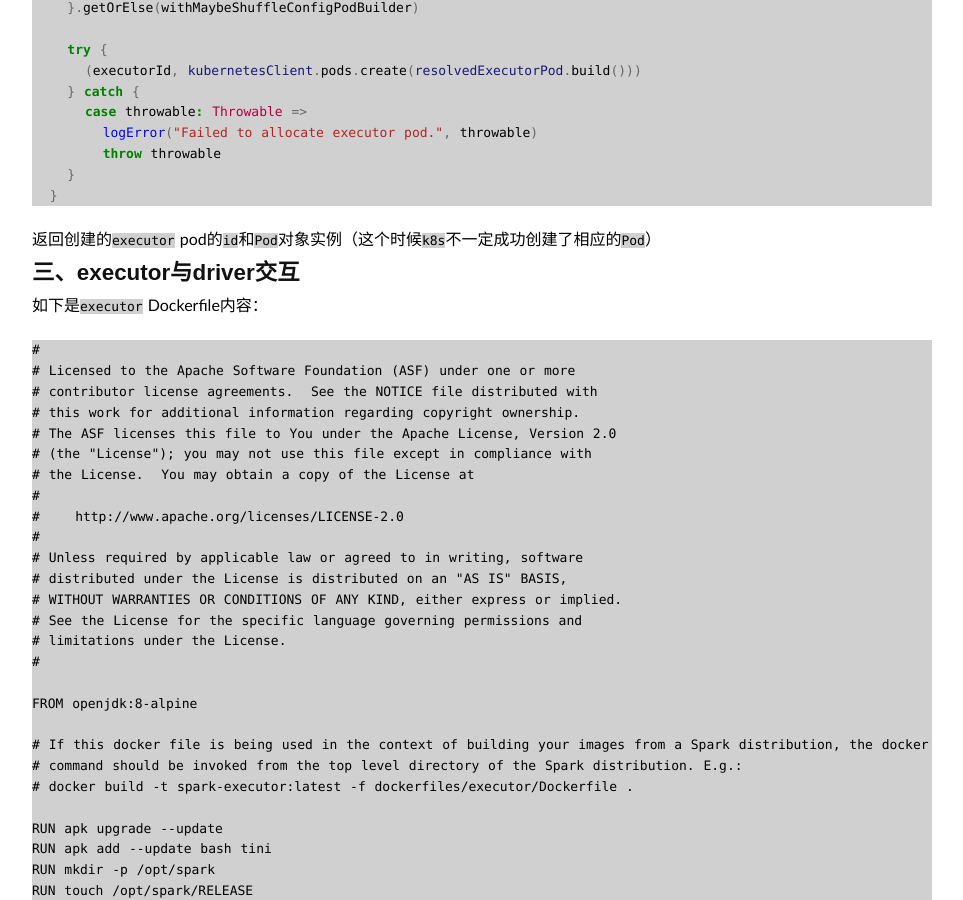
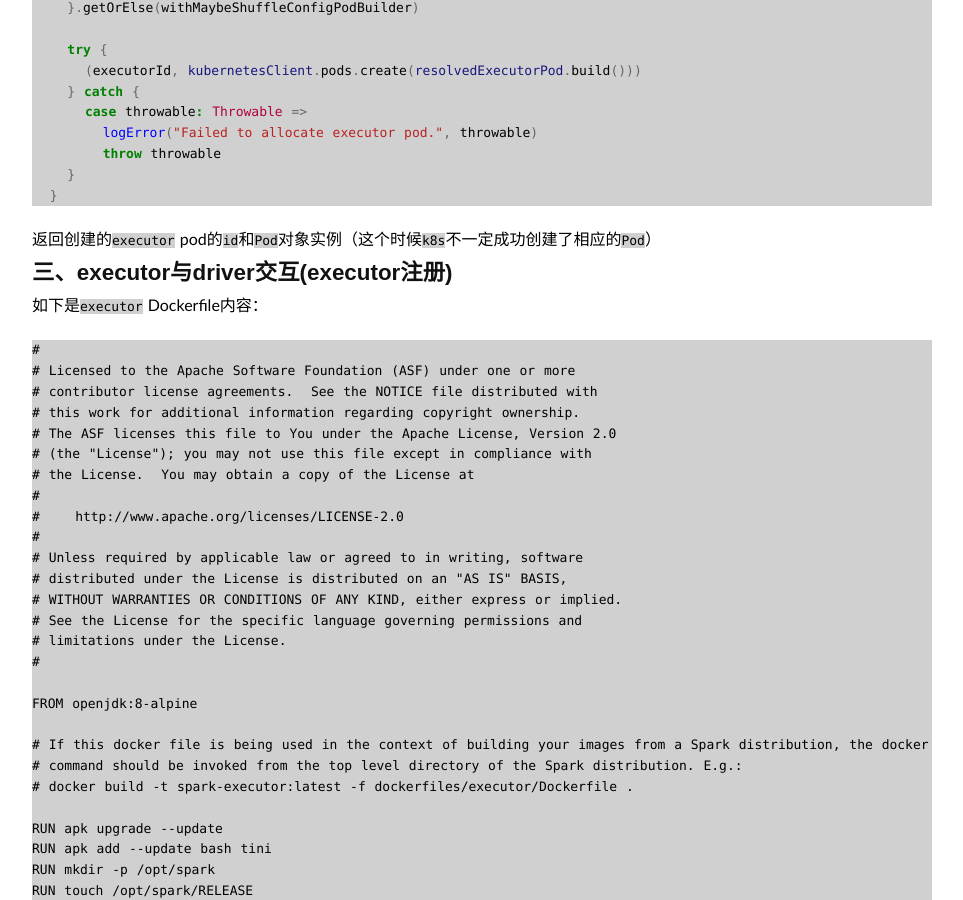
Before and after one commit to duyanghao/duyanghao.github.io, a Jekyll site: the page built from _posts/2017-9-7-Spark-on-k8s-executor-creation.md, in a window 1280 px wide and 900 px high, scrolled down 38201 px. Shown: the whole window, without its empty margins (158-1121 px from the left). Built offline with Jekyll 4.4.1, drawn with Linux system fonts in a browser that asks for light colours; some web fonts are replaced; comment, search, counter and statistics services are not loaded.

Commit message:
Add 2017-9-7-Spark-on-k8s-executor-creation.md
Signed-off-by: “duyanghao” <1294057873@qq.com>

```diff
--- a/_posts/2017-9-7-Spark-on-k8s-executor-creation.md
+++ b/_posts/2017-9-7-Spark-on-k8s-executor-creation.md
@@ -1868,7 +1868,7 @@ private[spark] class KubernetesTaskSchedulerImpl(sc: SparkContext) extends TaskS
 
 返回创建的`executor` pod的`id`和`Pod`对象实例（这个时候`k8s`不一定成功创建了相应的`Pod`）
 
-## 三、executor与driver交互
+## 三、executor与driver交互(executor注册)
 
 如下是`executor` Dockerfile内容：
 
```
